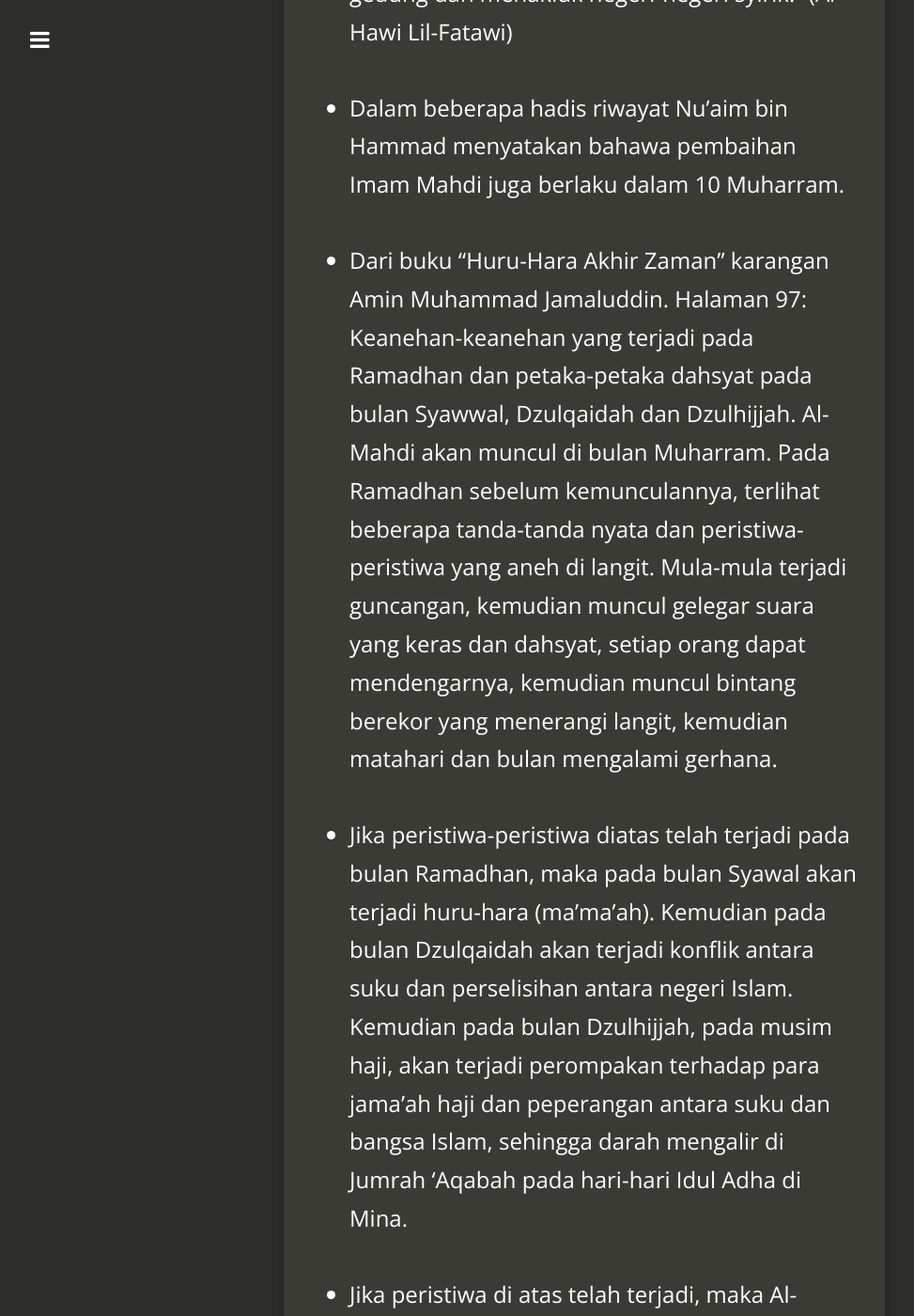
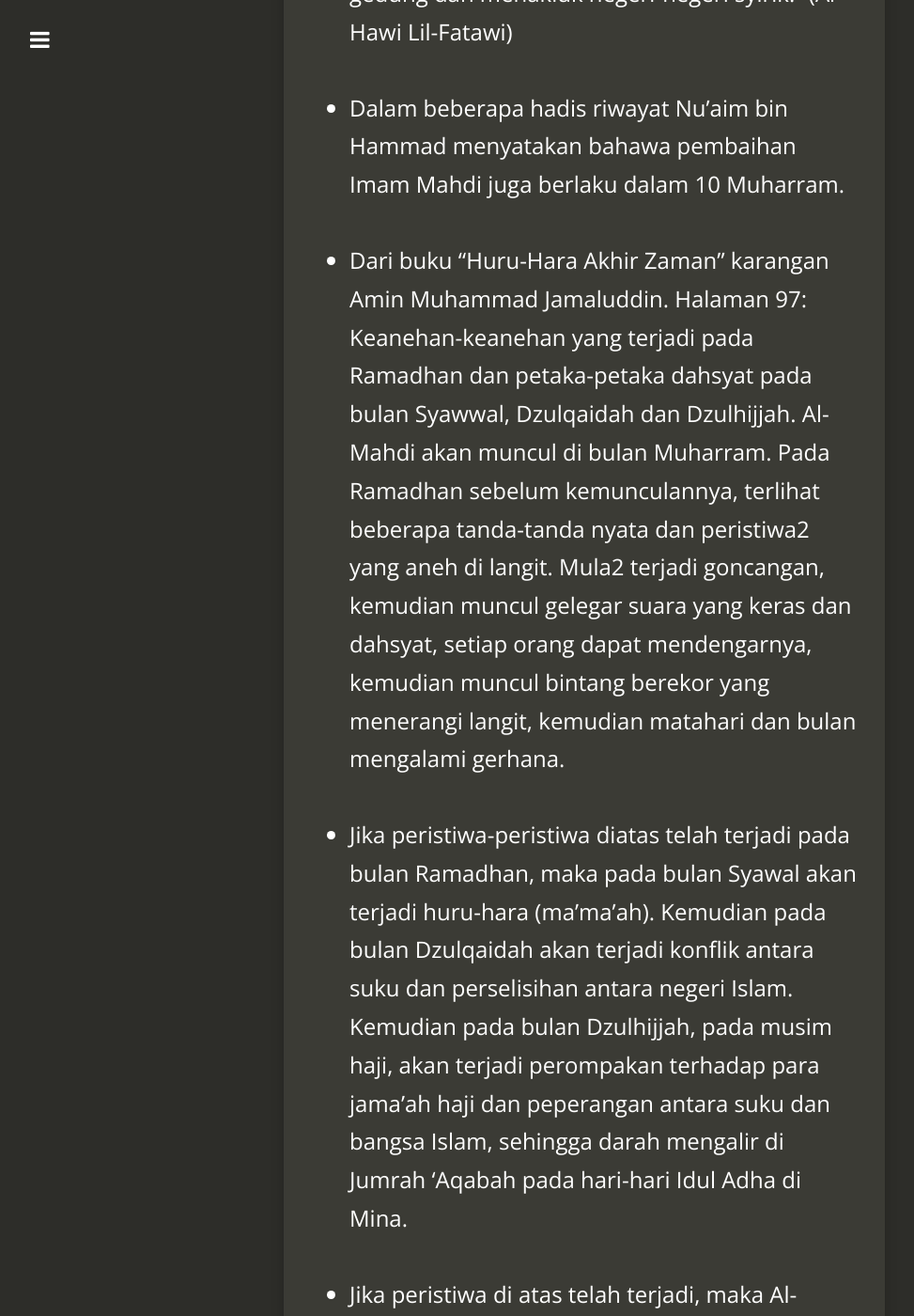
Before and after one commit to kedamaian/swsyafiq, a Jekyll site: the page built from _posts/2020-12-25-the-great-reset-world-economic-forum.md, in a window 1280 px wide and 1400 px high, scrolled down 3613 px. Shown: the whole window at 94% size, without its empty margins (18-991 px from the left). Built offline with Jekyll 4.4.1, drawn with Linux system fonts in a browser that asks for light colours; nearby versions of some CDN libraries; comment, search, counter and statistics services are not loaded.

Commit message:
Update 2020-12-25-the-great-reset-world-economic-forum.md

```diff
--- a/_posts/2020-12-25-the-great-reset-world-economic-forum.md
+++ b/_posts/2020-12-25-the-great-reset-world-economic-forum.md
@@ -34,7 +34,7 @@ FASA WW3 & Zuhur Imam Mahdi
 - Dalam beberapa hadis riwayat Nu'aim bin Hammad menyatakan bahawa pembaihan Imam Mahdi juga berlaku dalam 10 Muharram.
 
 - Dari buku "Huru-Hara Akhir Zaman" karangan Amin Muhammad Jamaluddin. Halaman 97:
-Keanehan-keanehan yang terjadi pada Ramadhan dan petaka-petaka dahsyat pada bulan Syawwal, Dzulqaidah dan Dzulhijjah. Al-Mahdi akan muncul di bulan Muharram. Pada Ramadhan sebelum kemunculannya, terlihat beberapa tanda-tanda nyata dan peristiwa- peristiwa yang aneh di langit. Mula-mula terjadi guncangan, kemudian muncul gelegar suara yang keras dan dahsyat, setiap orang dapat mendengarnya, kemudian muncul bintang berekor yang menerangi langit, kemudian matahari dan bulan mengalami gerhana.
+Keanehan-keanehan yang terjadi pada Ramadhan dan petaka-petaka dahsyat pada bulan Syawwal, Dzulqaidah dan Dzulhijjah. Al-Mahdi akan muncul di bulan Muharram. Pada Ramadhan sebelum kemunculannya, terlihat beberapa tanda-tanda nyata dan peristiwa2 yang aneh di langit. Mula2 terjadi goncangan, kemudian muncul gelegar suara yang keras dan dahsyat, setiap orang dapat mendengarnya, kemudian muncul bintang berekor yang menerangi langit, kemudian matahari dan bulan mengalami gerhana.
 
 - Jika peristiwa-peristiwa diatas telah terjadi pada bulan Ramadhan, maka pada bulan Syawal akan terjadi huru-hara (ma'ma'ah). Kemudian pada bulan Dzulqaidah akan terjadi konflik antara suku dan perselisihan antara negeri Islam. Kemudian pada bulan Dzulhijjah, pada musim haji, akan terjadi perompakan terhadap para jama'ah haji dan peperangan antara suku dan bangsa Islam, sehingga darah mengalir di Jumrah 'Aqabah pada hari-hari Idul Adha di Mina.
 
```
